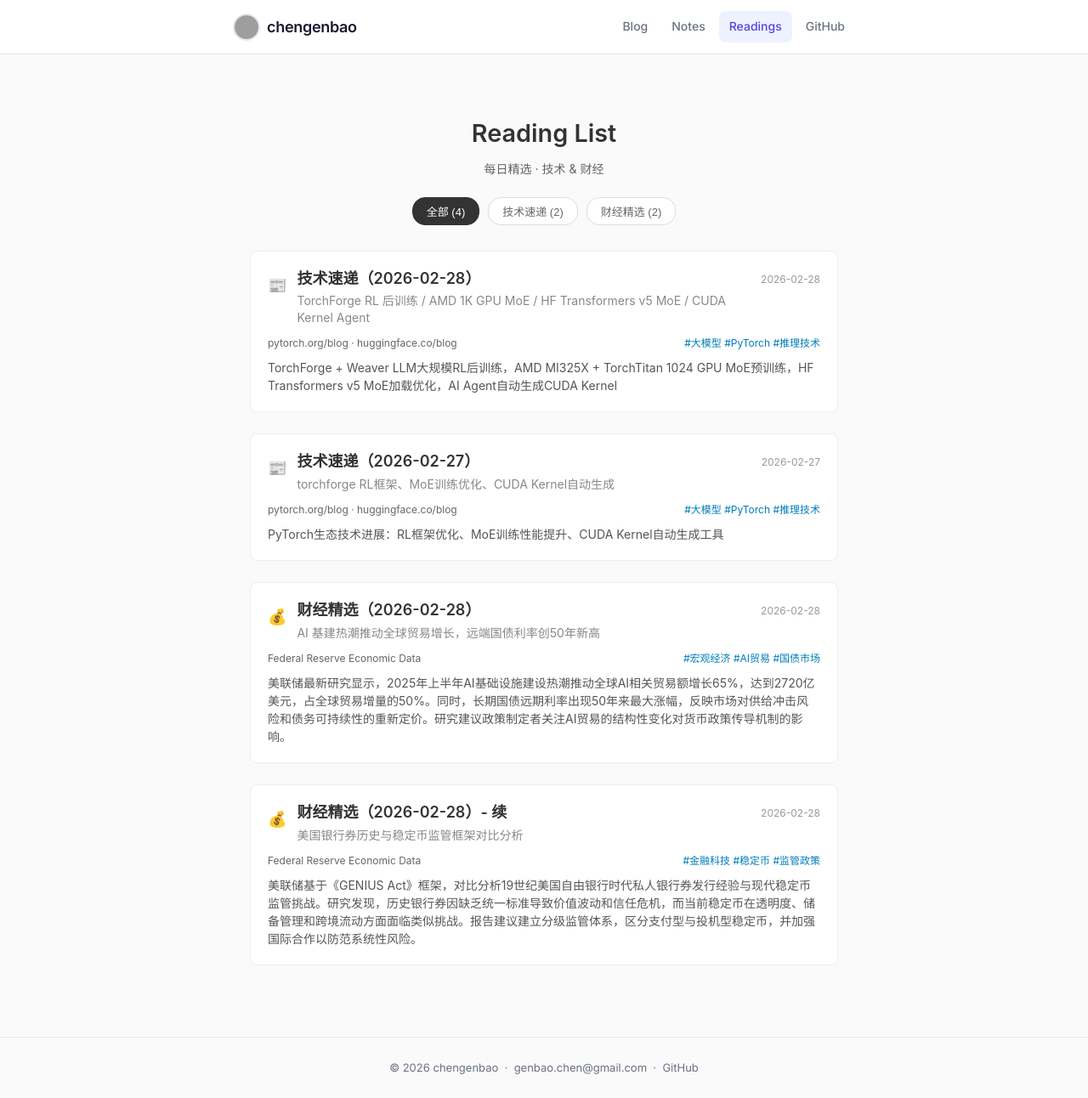
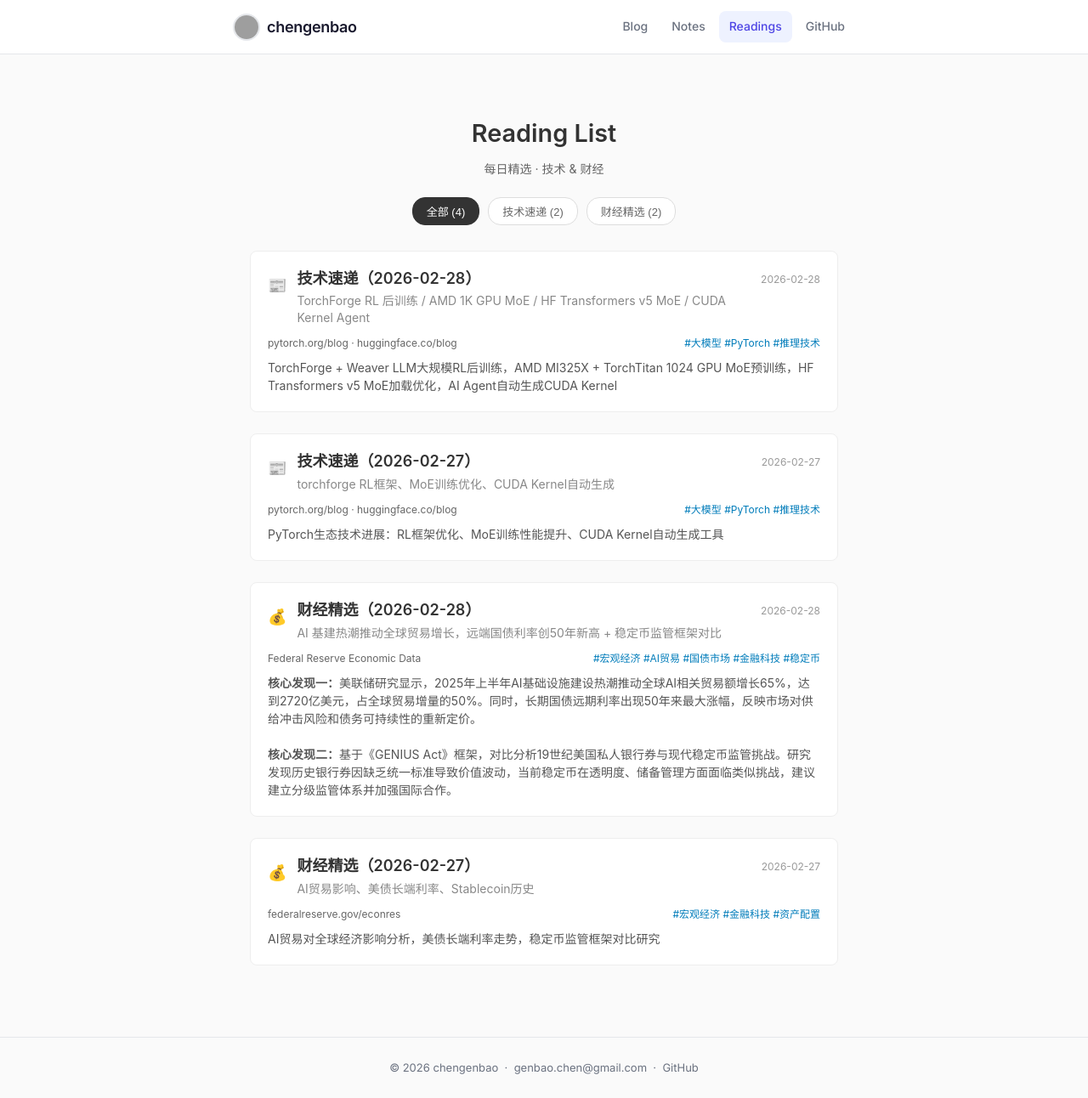
Before and after one commit to chengenbao/chengenbao.github.io, a Jekyll site: the page built from reading-list/index.md, in a window 1280 px wide. Shown: the whole page at 85% size. Built offline with Jekyll 4.4.1, drawn with Linux system fonts in a browser that asks for light colours; grey boxes are pictures that could not be loaded.

Commit message:
fix: 整合财经文章，移除无效链接，统一到单篇显示

```diff
--- a/reading-list/index.md
+++ b/reading-list/index.md
@@ -53,31 +53,31 @@ permalink: /reading-list/
         <span class="icon">💰</span>
         <div class="titles">
           <h2 class="main-title"><a href="/reading-list/2026-02-28-finance/">财经精选（2026-02-28）</a></h2>
-          <p class="sub-title">AI 基建热潮推动全球贸易增长，远端国债利率创50年新高</p>
+          <p class="sub-title">AI 基建热潮推动全球贸易增长，远端国债利率创50年新高 + 稳定币监管框架对比</p>
         </div>
         <time>2026-02-28</time>
       </div>
       <div class="meta">
-        <span class="source"><a href="https://www.federalreserve.gov/econres/notes/feds-notes/ai-infrastructure-and-global-trade-patterns-20260228.html" target="_blank">Federal Reserve Economic Data</a></span>
-        <span class="tags">#宏观经济 #AI贸易 #国债市场</span>
+        <span class="source"><a href="https://www.federalreserve.gov/econres/notes/" target="_blank">Federal Reserve Economic Data</a></span>
+        <span class="tags">#宏观经济 #AI贸易 #国债市场 #金融科技 #稳定币</span>
       </div>
-      <p class="summary">美联储最新研究显示，2025年上半年AI基础设施建设热潮推动全球AI相关贸易额增长65%，达到2720亿美元，占全球贸易增量的50%。同时，长期国债远期利率出现50年来最大涨幅，反映市场对供给冲击风险和债务可持续性的重新定价。研究建议政策制定者关注AI贸易的结构性变化对货币政策传导机制的影响。</p>
+      <p class="summary"><strong>核心发现一：</strong>美联储研究显示，2025年上半年AI基础设施建设热潮推动全球AI相关贸易额增长65%，达到2720亿美元，占全球贸易增量的50%。同时，长期国债远期利率出现50年来最大涨幅，反映市场对供给冲击风险和债务可持续性的重新定价。<br><br><strong>核心发现二：</strong>基于《GENIUS Act》框架，对比分析19世纪美国私人银行券与现代稳定币监管挑战。研究发现历史银行券因缺乏统一标准导致价值波动，当前稳定币在透明度、储备管理方面面临类似挑战，建议建立分级监管体系并加强国际合作。</p>
     </article>
 
     <article class="article finance">
       <div class="article-header">
         <span class="icon">💰</span>
         <div class="titles">
-          <h2 class="main-title"><a href="/reading-list/2026-02-28-finance-2/">财经精选（2026-02-28）- 续</a></h2>
-          <p class="sub-title">美国银行券历史与稳定币监管框架对比分析</p>
+          <h2 class="main-title"><a href="/reading-list/2026-02-27-finance/">财经精选（2026-02-27）</a></h2>
+          <p class="sub-title">AI贸易影响、美债长端利率、Stablecoin历史</p>
         </div>
-        <time>2026-02-28</time>
+        <time>2026-02-27</time>
       </div>
       <div class="meta">
-        <span class="source"><a href="https://www.federalreserve.gov/econres/notes/feds-notes/historical-perspective-on-private-money-stablecoins-20260228.html" target="_blank">Federal Reserve Economic Data</a></span>
-        <span class="tags">#金融科技 #稳定币 #监管政策</span>
+        <span class="source">federalreserve.gov/econres</span>
+        <span class="tags">#宏观经济 #金融科技 #资产配置</span>
       </div>
-      <p class="summary">美联储基于《GENIUS Act》框架，对比分析19世纪美国自由银行时代私人银行券发行经验与现代稳定币监管挑战。研究发现，历史银行券因缺乏统一标准导致价值波动和信任危机，而当前稳定币在透明度、储备管理和跨境流动方面面临类似挑战。报告建议建立分级监管体系，区分支付型与投机型稳定币，并加强国际合作以防范系统性风险。</p>
+      <p class="summary">AI贸易对全球经济影响分析，美债长端利率走势，稳定币监管框架对比研究</p>
     </article>
   </div>
 </div>
```
